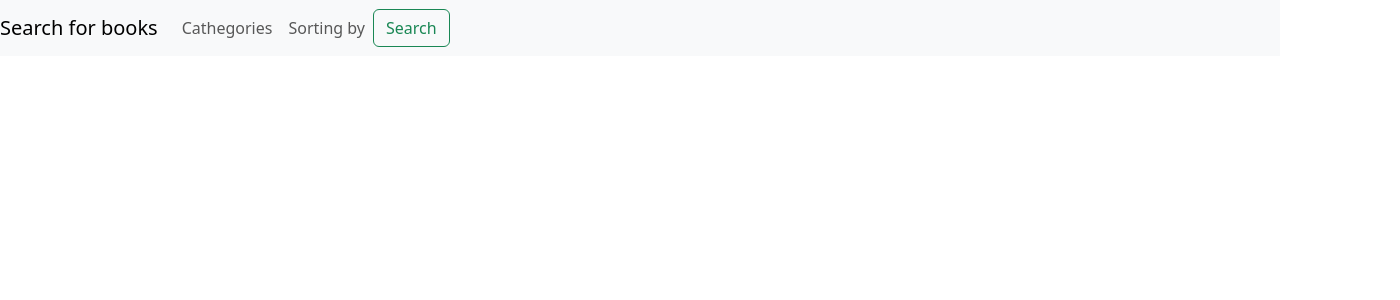
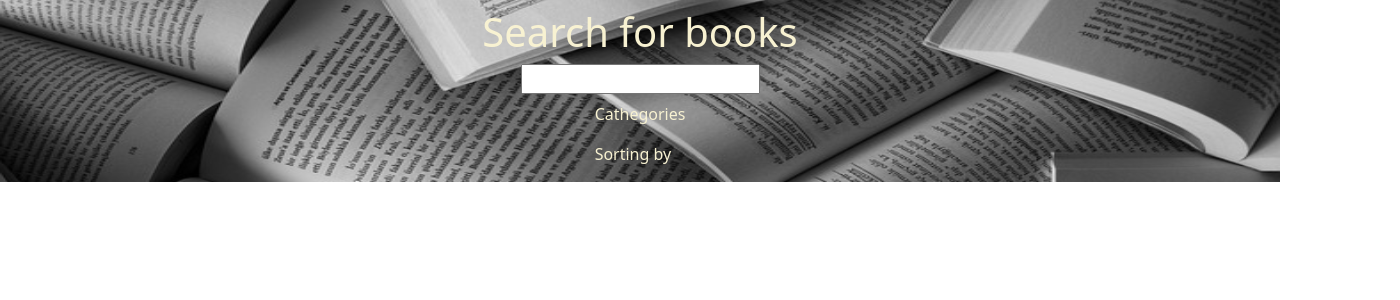
Before and after one commit to Xoistoum/React-Project-JS, a React (Create React App) app in the folder my-app/: page / in a window 1280 px wide. Shown: the top 300 px of the page, 1400 px wide, since content can reach past the window. Built offline with nearby package versions, Linux system fonts and the light colour scheme.

Commit message:
I made the title more look like in the task.

```diff
--- a/my-app/package.json
+++ b/my-app/package.json
@@ -7,6 +7,7 @@
     "@testing-library/react": "^13.4.0",
     "@testing-library/user-event": "^13.5.0",
     "bootstrap": "^5.3.0",
+    "bootstrap-icons": "^1.10.5",
     "react": "^18.2.0",
     "react-dom": "^18.2.0",
     "react-scripts": "5.0.1",
--- a/my-app/src/App.css
+++ b/my-app/src/App.css
@@ -9,10 +9,25 @@
   pointer-events: none;
 }
 
+
+
 @media (prefers-reduced-motion: no-preference) {
   .App-logo {
     animation: App-logo-spin infinite 20s linear;
   }
+}
+
+.greeting {
+  color: rgb(248, 242, 210);
+}
+.nav-link {
+  color: rgb(248, 242, 210);
+}
+.navbar {
+  justify-content: center;
+  background: url(../img/article.jpg);
+  background-size: 100% 300%;
+  background-repeat: no-repeat;
 }
 
 .App-header {
@@ -24,6 +39,11 @@
   justify-content: center;
   font-size: calc(10px + 2vmin);
   color: rgb(194, 223, 250);
+}
+
+.navbar_search {
+  display: flex;
+  padding: 0% 50%;
 }
 
 
--- a/my-app/src/App.js
+++ b/my-app/src/App.js
@@ -1,25 +1,34 @@
 import "bootstrap/dist/css/bootstrap.min.css";
+import './App.css';
 
 
 function App() {
   return (
-<nav class="navbar navbar-expand-xl navbar-light bg-light">
-  <a class="navbar-brand" href="#">Search for books</a>
-  <button class="navbar-toggler" type="button" data-toggle="collapse" data-target="#navbarText" aria-controls="navbarText" aria-expanded="false" aria-label="Toggle navigation">
-    <span class="navbar-toggler-icon"></span>
-  </button>
-  <div class="collapse navbar-collapse" id="navbarText">
-    <ul class="navbar-nav mr-auto">
+<nav class="navbar navbar-light">
+
+  <h1 className="greeting">Search for books</h1>
+
+
+
+  <form action="#" id="navbar-search" className="navbar_search" >
+      <input class="input navbar_input" />
+      <span>
+
+      </span>
+    </form>
+
+
+  <div class="" id="navbarText">
+     <ul class="navbar-nav mr-auto">
       <li class="nav-item active">
-        <a class="nav-link" href="#">Cathegories <span class="sr-only"></span></a>
-      </li>
-      <li class="nav-item">
-        <a class="nav-link" href="#">Sorting by</a>
+        <a class="nav-link">Cathegories <span class="sr-only"></span></a>
       </li>
     </ul>
-    <form class="form-inline my-2 my-lg-0">
-      <button class="btn btn-outline-success my-2 my-sm-0" type="submit">Search</button>
-    </form>
+     <ul class="navbar-nav mr-auto">
+      <li class="nav-item">
+        <a class="nav-link" >Sorting by</a>
+      </li>
+    </ul>
   </div>
 
 </nav>
```
Also changed, not shown: 1 other file (tests, documents, lock files or other folders).
